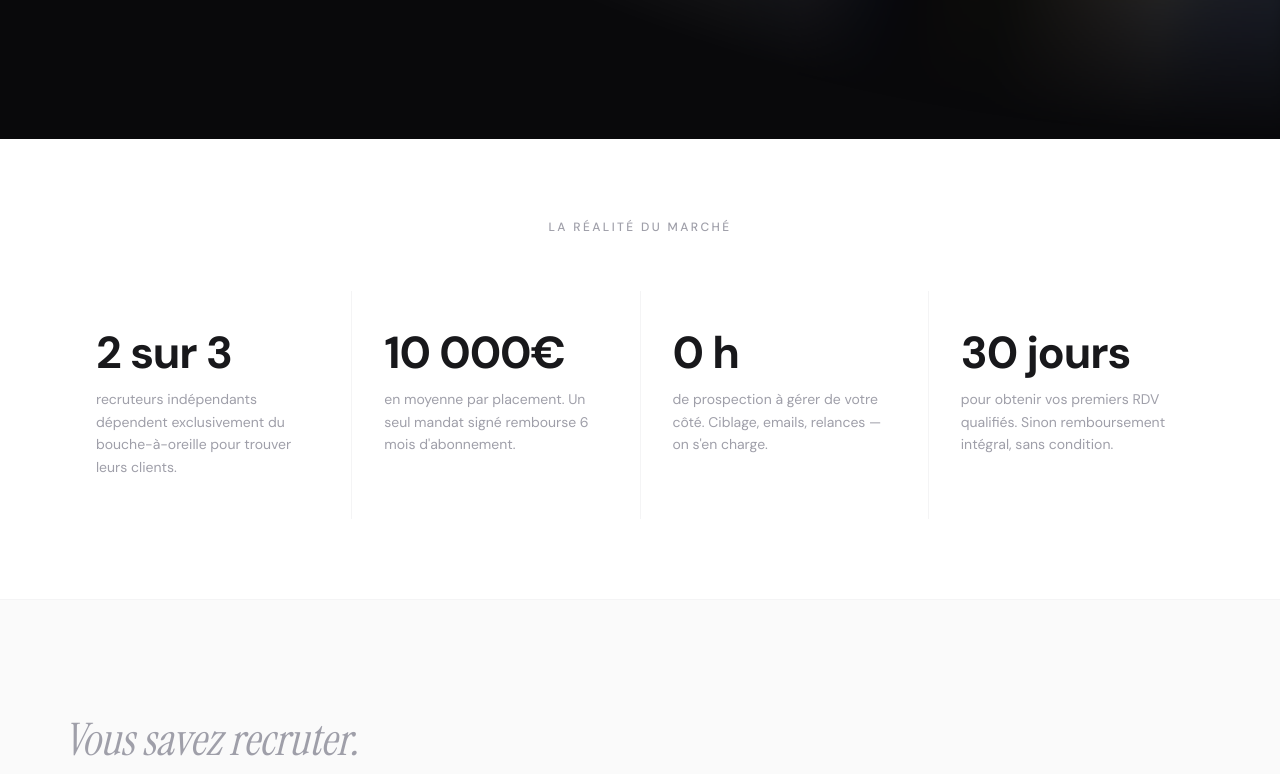
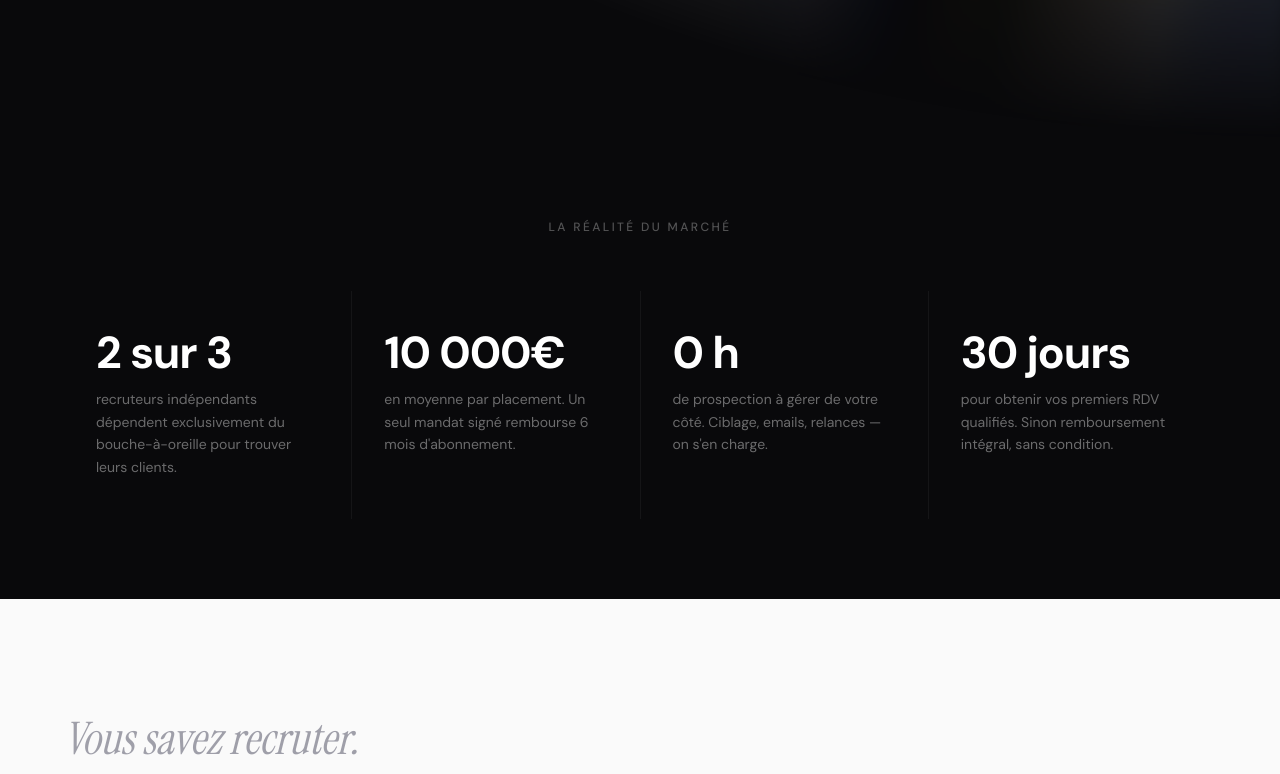
Before and after one commit to grandrianarison/cadencia-site, a Next.js app: page / in a window 1280 px wide. Shown: the part 726-1500 px from the top of the page. Built offline with nearby package versions, Linux system fonts and the light colour scheme.

Commit message:
stats section fond sombre

```diff
--- a/components/landing-page.tsx
+++ b/components/landing-page.tsx
@@ -165,19 +165,19 @@ export function LandingPage() {
       </AuroraBackground>
 
       {/* ── STATS ── */}
-      <section className="py-20 bg-white px-6 border-b border-zinc-100">
+      <section className="py-20 bg-zinc-950 px-6">
         <div className="max-w-6xl mx-auto">
           <motion.p
             initial="hidden"
             whileInView="visible"
             viewport={{ once: true }}
             variants={fadeUp}
-            className="text-center text-xs font-medium tracking-[0.2em] uppercase text-zinc-400 mb-14"
+            className="text-center text-xs font-medium tracking-[0.2em] uppercase text-white/30 mb-14"
           >
             La réalité du marché
           </motion.p>
 
-          <div className="grid grid-cols-1 sm:grid-cols-2 lg:grid-cols-4 gap-px bg-zinc-100">
+          <div className="grid grid-cols-1 sm:grid-cols-2 lg:grid-cols-4 gap-px bg-white/5">
             {[
               {
                 number: "2 sur 3",
@@ -208,12 +208,12 @@ export function LandingPage() {
                     transition: { duration: 0.6, delay: i * 0.08, ease: EASE },
                   },
                 }}
-                className="bg-white px-8 py-10 flex flex-col gap-3"
+                className="bg-zinc-950 px-8 py-10 flex flex-col gap-3"
               >
-                <span className="text-[2.8rem] font-bold leading-none tracking-tight text-zinc-900">
+                <span className="text-[2.8rem] font-bold leading-none tracking-tight text-white">
                   {stat.number}
                 </span>
-                <p className="text-zinc-400 text-sm leading-relaxed">{stat.label}</p>
+                <p className="text-white/40 text-sm leading-relaxed">{stat.label}</p>
               </motion.div>
             ))}
           </div>
```
